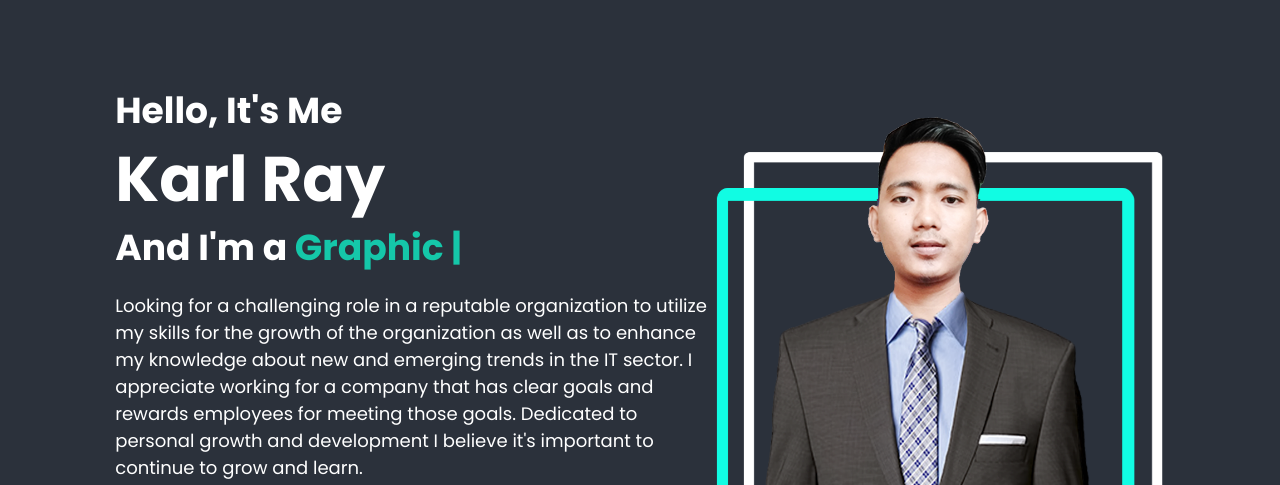
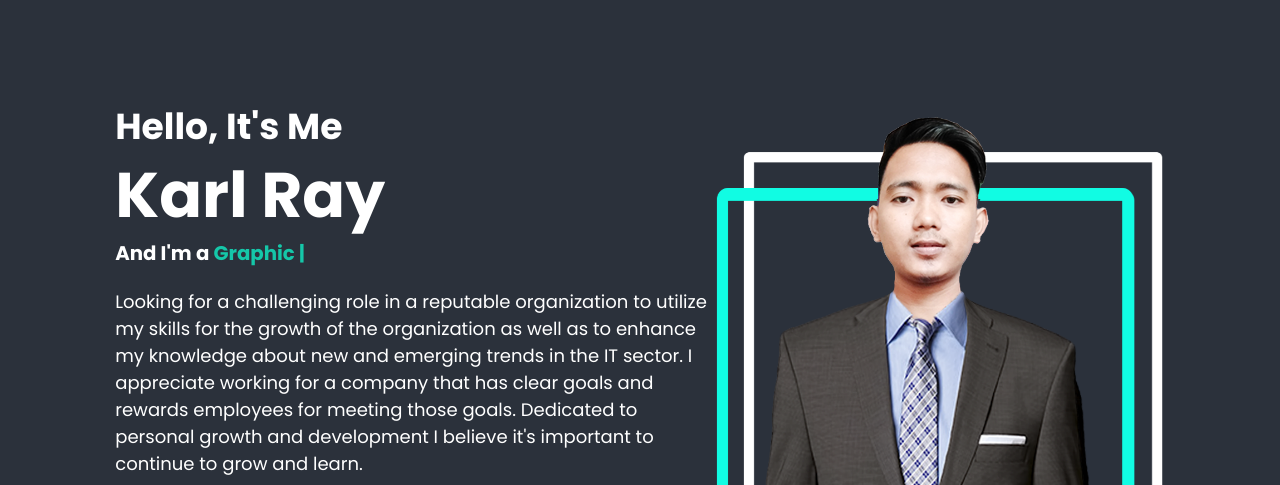
Before and after one commit to KarRyl-dotcom/MyPortfolio, a plain HTML site: page index.html in a window 1280 px wide. Shown: the part 55-540 px from the top of the page. Drawn offline with nearby package versions, Linux system fonts and the light colour scheme.

Commit message:
Add files via upload

```diff
--- a/css/style.css
+++ b/css/style.css
@@ -88,9 +88,14 @@ section {
     }
 }
 .home-content h3 {
+    margin-top: 1rem;
     font-size: 3.2rem;
-
     font-weight: 700;
+}
+.home-content h2 {
+    font-size: 1.75rem;
+    font-weight: 700;
+    margin-bottom: 2rem;
 }
 .home-content h3:nth-of-type(2) {
 
--- a/index.html
+++ b/index.html
@@ -55,7 +55,7 @@
       <!-- Heading -->
       <h3>Hello, It's Me</h3>
       <h1>Karl Ray</h1>
-      <h3> And I'm a <span class="multiple-text"></span></h3>
+      <h2>And I'm a <span class="multiple-text"></span></h2>
       <!-- Description -->
       <p>Looking for a challenging role in a reputable organization to utilize my skills for the growth of the organization
         as well as to enhance my knowledge about new and emerging trends in the IT sector.
```
